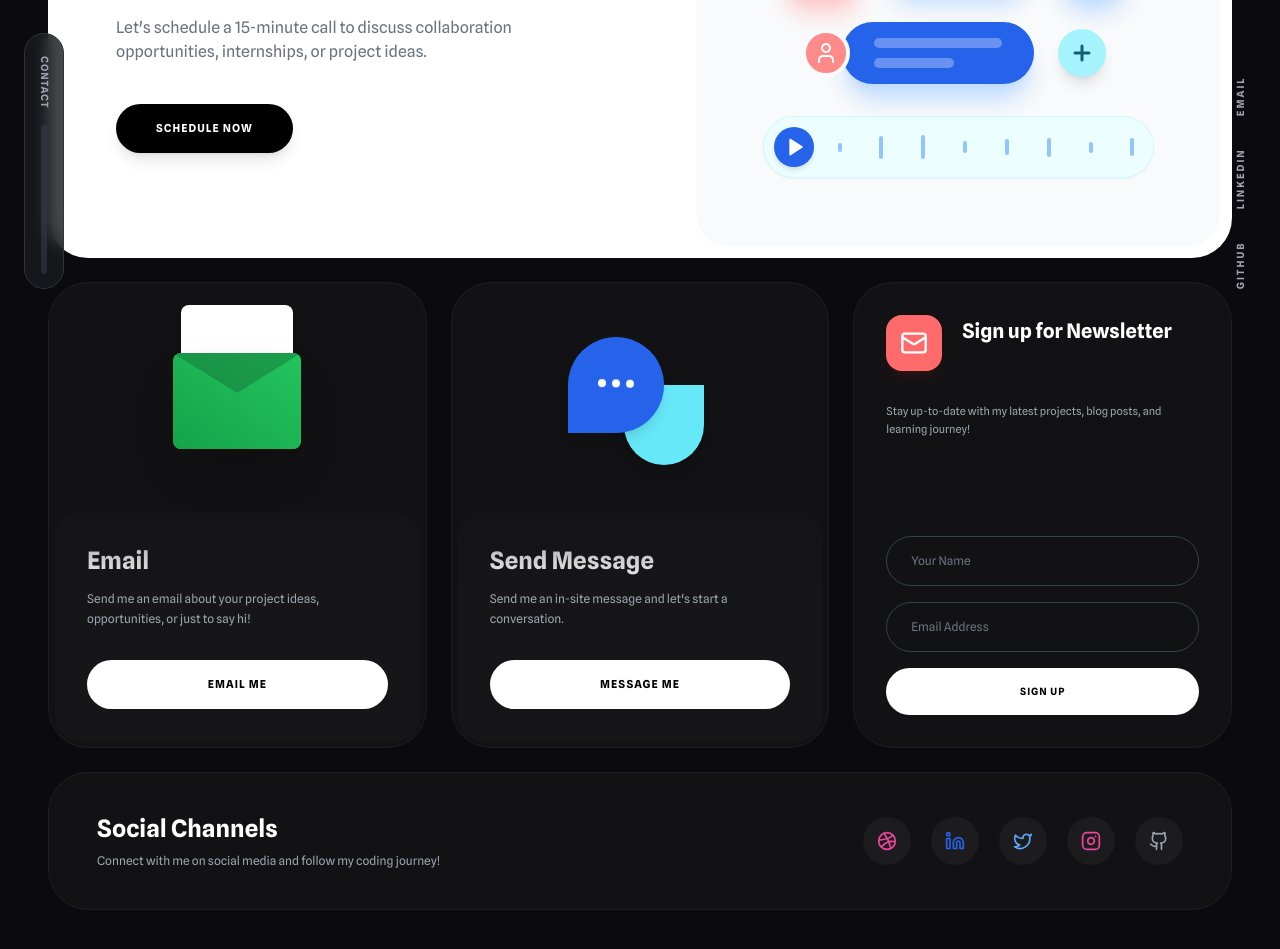
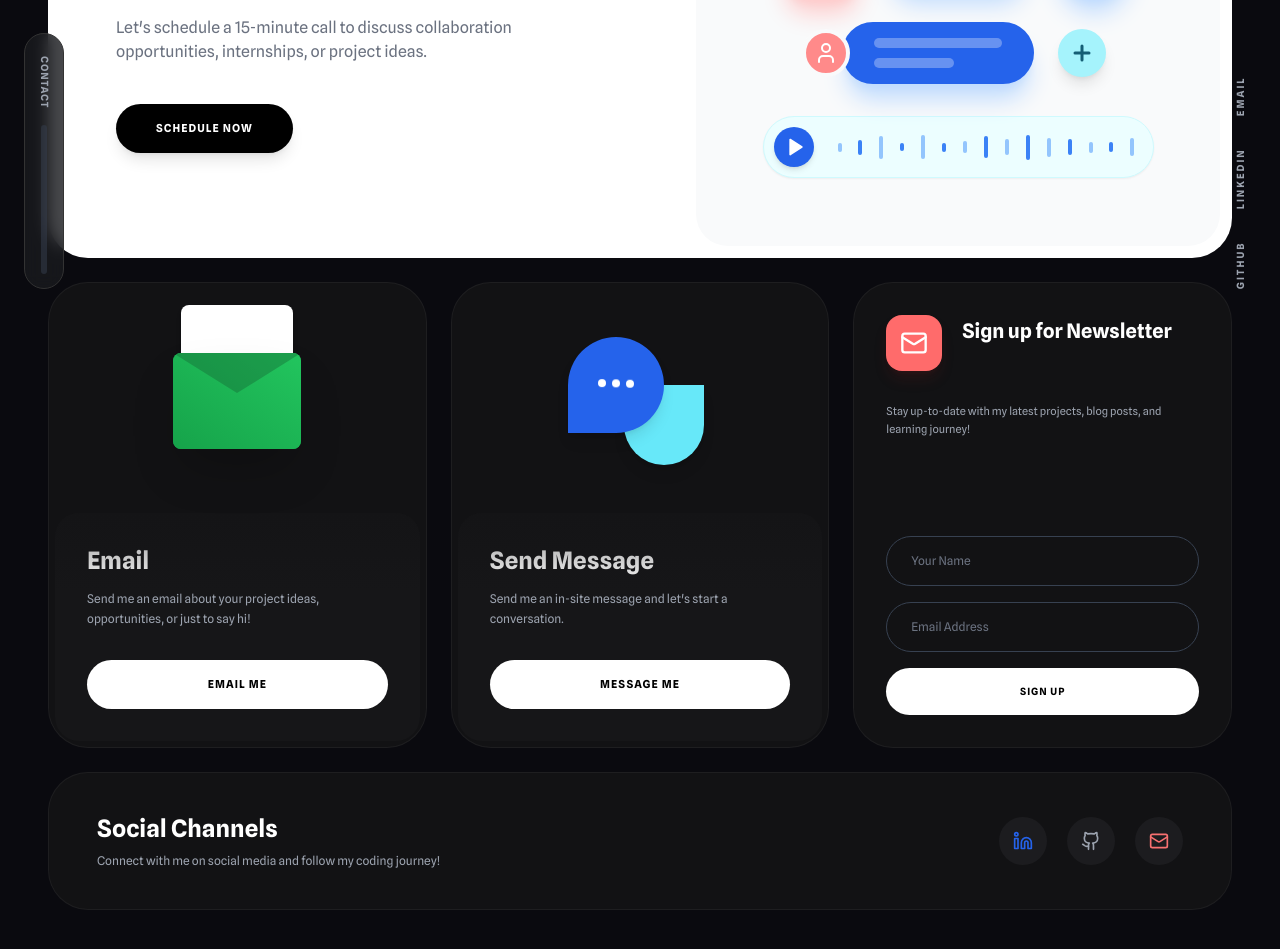
Before and after one commit to ihmorol/portfolio, a Next.js app: page /contact in a window 1280 px wide. Shown: the part 463-1412 px from the top of the page. Built offline with nearby package versions, Linux system fonts and the light colour scheme.

Commit message:
feat: Implement sitemap generation, convert CTA buttons to `next/link`, and refine social channel integrations.

```diff
--- a/src/app/(main)/contact/page.tsx
+++ b/src/app/(main)/contact/page.tsx
@@ -6,13 +6,8 @@ import {
   Plus,
   Play,
   Mail,
-  Dribbble,
   Linkedin,
-  Twitter,
-  Instagram,
-  Github,
-  MessageSquare,
-  ArrowRight
+  Github
 } from 'lucide-react';
 import Link from 'next/link';
 import { Footer } from '@/components/layout/Footer';
@@ -90,7 +85,14 @@ export default function ContactPage() {
                             </div>
                             <div className="flex-1 flex items-center justify-between gap-1 h-8 px-2">
                                 {[...Array(15)].map((_, i) => (
-                                    <div key={i} className={`w-1 bg-blue-${i % 2 === 0 ? '300' : '500'} rounded-full`} style={{ height: `${Math.random() * 60 + 20}%`}}></div>
+                                    <div
+                                      key={i}
+                                      className="w-1 rounded-full"
+                                      style={{
+                                        backgroundColor: i % 2 === 0 ? '#93c5fd' : '#3b82f6',
+                                        height: `${Math.random() * 60 + 20}%`,
+                                      }}
+                                    ></div>
                                 ))}
                             </div>
                         </div>
@@ -156,7 +158,7 @@ export default function ContactPage() {
                 <p className="text-[11px] text-gray-400 mb-8 leading-relaxed font-body">
                     {newsletter.description}
                 </p>
-                <form action="#" className="space-y-4 mt-auto">
+                <form onSubmit={(e) => e.preventDefault()} className="space-y-4 mt-auto">
                     <input type="text" placeholder={newsletter.namePlaceholder} className="w-full bg-transparent border border-gray-700 rounded-full px-6 py-4 text-xs text-white placeholder-gray-500 focus:border-white focus:ring-0 transition-colors" />
                     <input type="email" placeholder={newsletter.emailPlaceholder} className="w-full bg-transparent border border-gray-700 rounded-full px-6 py-4 text-xs text-white placeholder-gray-500 focus:border-white focus:ring-0 transition-colors" />
                     <button type="submit" className="w-full bg-white hover:bg-gray-200 text-black text-[10px] font-bold py-4 rounded-full transition-all uppercase tracking-widest mt-2 flex items-center justify-center gap-2">
@@ -172,20 +174,14 @@ export default function ContactPage() {
                     <p className="text-xs text-gray-400 font-body max-w-sm">{socialChannels.description}</p>
                 </div>
                 <div className="flex items-center gap-3 md:gap-5 flex-wrap justify-center">
-                     <a href="#" className="w-12 h-12 rounded-full bg-[#1c1c1f] flex items-center justify-center transition-all duration-300 group hover:-translate-y-1 hover:shadow-[0_0_20px_rgba(255,255,255,0.1)]">
-                        <Dribbble className="text-pink-500 group-hover:text-pink-400 w-5 h-5" />
-                    </a>
-                     <a href="#" className="w-12 h-12 rounded-full bg-[#1c1c1f] flex items-center justify-center transition-all duration-300 group hover:-translate-y-1 hover:shadow-[0_0_20px_rgba(255,255,255,0.1)]">
+                     <a href="https://linkedin.com/in/ihmorol" target="_blank" rel="noopener noreferrer" className="w-12 h-12 rounded-full bg-[#1c1c1f] flex items-center justify-center transition-all duration-300 group hover:-translate-y-1 hover:shadow-[0_0_20px_rgba(255,255,255,0.1)]">
                         <Linkedin className="text-blue-600 group-hover:text-blue-500 w-5 h-5" />
                     </a>
-                     <a href="#" className="w-12 h-12 rounded-full bg-[#1c1c1f] flex items-center justify-center transition-all duration-300 group hover:-translate-y-1 hover:shadow-[0_0_20px_rgba(255,255,255,0.1)]">
-                        <Twitter className="text-blue-400 group-hover:text-blue-300 w-5 h-5" />
+                     <a href="https://github.com/ihmorol" target="_blank" rel="noopener noreferrer" className="w-12 h-12 rounded-full bg-[#1c1c1f] flex items-center justify-center transition-all duration-300 group hover:-translate-y-1 hover:shadow-[0_0_20px_rgba(255,255,255,0.1)]">
+                        <Github className="text-gray-400 group-hover:text-white w-5 h-5" />
                     </a>
-                     <a href="#" className="w-12 h-12 rounded-full bg-[#1c1c1f] flex items-center justify-center transition-all duration-300 group hover:-translate-y-1 hover:shadow-[0_0_20px_rgba(255,255,255,0.1)]">
-                        <Instagram className="text-pink-500 group-hover:text-pink-400 w-5 h-5" />
-                    </a>
-                     <a href="#" className="w-12 h-12 rounded-full bg-[#1c1c1f] flex items-center justify-center transition-all duration-300 group hover:-translate-y-1 hover:shadow-[0_0_20px_rgba(255,255,255,0.1)]">
-                        <Github className="text-gray-400 group-hover:text-white w-5 h-5" />
+                     <a href="mailto:ihmorol@gmail.com" className="w-12 h-12 rounded-full bg-[#1c1c1f] flex items-center justify-center transition-all duration-300 group hover:-translate-y-1 hover:shadow-[0_0_20px_rgba(255,255,255,0.1)]">
+                        <Mail className="text-red-400 group-hover:text-red-300 w-5 h-5" />
                     </a>
                 </div>
             </div>
--- a/src/app/(main)/experience/page.tsx
+++ b/src/app/(main)/experience/page.tsx
@@ -10,6 +10,7 @@ import { PageHeader } from '@/components/shared/PageHeader';
 import { layoutData } from '@/data/layout-data';
 import { experienceData } from '@/data/experience-data';
 import { Briefcase } from 'lucide-react';
+import Link from 'next/link';
 
 export default function ExperiencePage() {
   const { header, experience, leadership, growth, volunteering, cta } = experienceData;
@@ -120,9 +121,9 @@ export default function ExperiencePage() {
                 <p className="text-gray-600 font-display">{cta.description}</p>
             </div>
             <div className="relative z-10 shrink-0">
-                <button className="bg-black hover:bg-gray-800 text-white text-xs font-bold py-4 px-8 rounded-full transition-all uppercase tracking-wider shadow-lg">
+                <Link href="/contact" className="inline-flex bg-black hover:bg-gray-800 text-white text-xs font-bold py-4 px-8 rounded-full transition-all uppercase tracking-wider shadow-lg">
                     {cta.buttonText}
-                </button>
+                </Link>
             </div>
         </div>
 
--- /dev/null
+++ b/src/app/sitemap.ts
@@ -0,0 +1,29 @@
+import type { MetadataRoute } from 'next';
+import { getAllPosts } from '@/lib/markdown';
+import { projectsData } from '@/data/projects-data';
+
+const siteUrl = process.env.NEXT_PUBLIC_SITE_URL || 'http://localhost:3000';
+
+export default function sitemap(): MetadataRoute.Sitemap {
+  const staticRoutes = ['', '/about', '/projects', '/experience', '/academic', '/skills', '/research', '/blog', '/contact'];
+
+  const staticEntries = staticRoutes.map((path) => ({
+    url: `${siteUrl}${path}`,
+    changeFrequency: 'weekly' as const,
+    priority: path === '' ? 1 : 0.7,
+  }));
+
+  const projectEntries = projectsData.projects.map((project) => ({
+    url: `${siteUrl}/projects/${project.slug}`,
+    changeFrequency: 'monthly' as const,
+    priority: 0.6,
+  }));
+
+  const blogEntries = getAllPosts(['slug']).map((post) => ({
+    url: `${siteUrl}/blog/${post.slug}`,
+    changeFrequency: 'monthly' as const,
+    priority: 0.5,
+  }));
+
+  return [...staticEntries, ...projectEntries, ...blogEntries];
+}
--- a/src/components/home/SocialChannels.tsx
+++ b/src/components/home/SocialChannels.tsx
@@ -9,6 +9,7 @@ export function SocialChannels() {
   // Actually, keeping the logic simple: assuming the colorIdx maps to specific brand colors.
   const getColorClasses = (colorIdx: string) => {
       switch(colorIdx) {
+          case 'gray': return 'text-gray-300 hover:bg-white hover:text-black';
           case 'pink': return 'text-[#EA4C89] hover:bg-[#EA4C89]';
           case 'green': return 'text-[#25D366] hover:bg-[#25D366]';
           case 'blue': return 'text-[#0A66C2] hover:bg-[#0A66C2]';
--- a/src/components/layout/Footer.tsx
+++ b/src/components/layout/Footer.tsx
@@ -37,10 +37,11 @@ export function Footer() {
               {socialLinks.map((social) => {
                 const Icon = iconMap[social.icon] || Mail;
                 // Define hover colors based on platform or just generic
+                const socialTitle = social.title.toLowerCase();
                 const hoverColorClass =
-                  social.title === "Github" ? "hover:bg-white hover:text-black" :
-                  social.title === "Linkedin" ? "hover:bg-[#0077b5] hover:text-white" :
-                  social.title === "Twitter" ? "hover:bg-[#1DA1F2] hover:text-white" :
+                  socialTitle === "github" ? "hover:bg-white hover:text-black" :
+                  socialTitle === "linkedin" ? "hover:bg-[#0077b5] hover:text-white" :
+                  socialTitle === "twitter" ? "hover:bg-[#1DA1F2] hover:text-white" :
                   "hover:bg-white hover:text-black";
 
                 return (
--- a/src/components/layout/Navbar.tsx
+++ b/src/components/layout/Navbar.tsx
@@ -7,7 +7,6 @@ import { motion, AnimatePresence } from 'framer-motion';
 import { Menu, X } from 'lucide-react';
 import { layoutData } from '@/data/layout-data';
 import { cn } from '@/lib/utils';
-import { Button } from '@/components/ui/Button';
 
 export function Navbar() {
   const [isScrolled, setIsScrolled] = useState(false);
@@ -36,12 +35,12 @@ export function Navbar() {
           <Link href="/" className="pl-4 pr-3 text-lg font-bold text-white whitespace-nowrap">
             {brand}
           </Link>
-          <Button
-            variant="white"
-            className="rounded-full bg-white text-black hover:bg-gray-200 font-medium px-5"
+          <Link
+            href="/contact"
+            className="inline-flex items-center justify-center rounded-full bg-white text-black hover:bg-gray-200 font-medium px-5 h-10 text-xs font-bold uppercase tracking-widest transition-colors"
           >
             {cta}
-          </Button>
+          </Link>
         </div>
 
         {/* Right Side: Desktop Navigation */}
@@ -96,7 +95,13 @@ export function Navbar() {
                   {link.name}
                 </Link>
               ))}
-              <Button className="mt-8 w-full max-w-xs" variant="white">{cta}</Button>
+              <Link
+                href="/contact"
+                onClick={() => setIsMobileMenuOpen(false)}
+                className="mt-8 w-full max-w-xs inline-flex items-center justify-center rounded-full bg-white text-black hover:bg-gray-200 h-10 text-xs font-bold uppercase tracking-widest transition-colors"
+              >
+                {cta}
+              </Link>
             </div>
           </motion.div>
         )}
```
Also changed, not shown: public/robots.txt.
